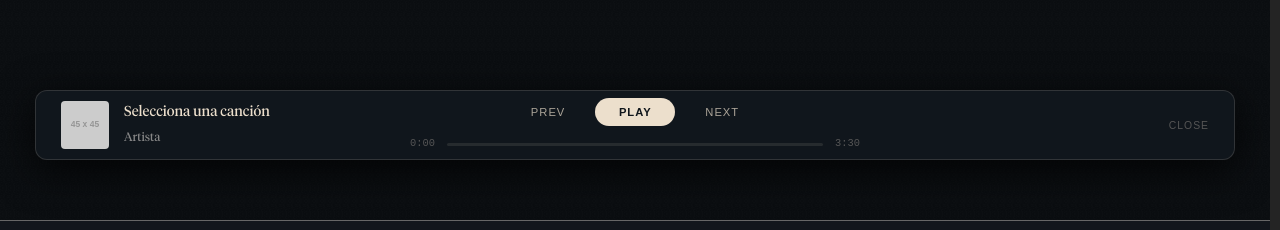
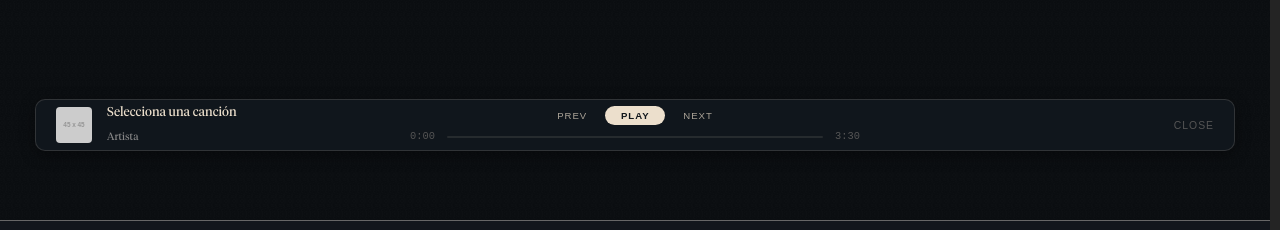
Before and after one commit to franqong/penta, a React (Vite) app in the folder frontend/: page / in a window 1280 px wide. Shown: the part 2243-2473 px from the top of the page. Built offline with nearby package versions, Linux system fonts and the light colour scheme.

Commit message:
fix: Music Player animation

```diff
--- a/frontend/src/components/MusicPlayer.css
+++ b/frontend/src/components/MusicPlayer.css
@@ -1,30 +1,45 @@
 /* MusicPlayer.css */
 
+.music-player-placeholder {
+  width: 100%;
+  height: 110px; /* Siempre ocupa su lugar, evitando que el footer se mueva al scrollear */
+  display: flex;
+  justify-content: center;
+  align-items: center;
+  position: relative;
+  z-index: 1000;
+  margin-top: 20px;
+}
+
 .global-player-container {
+  width: 100%;
+  display: flex;
+  justify-content: center;
+  box-sizing: border-box;
+  padding: 0 30px;
+  transition: all 0.35s cubic-bezier(0.4, 0, 0.2, 1);
+}
+
+/* ESTADO FLOTANTE */
+.global-player-container.floating {
   position: fixed;
   bottom: 20px;
   left: 0;
-  width: 100%;
-  display: flex;
-  justify-content: center;
-  padding: 0 30px;
-  box-sizing: border-box;
   z-index: 9999;
-  pointer-events: none;
-  transition: all 0.3s cubic-bezier(0.4, 0, 0.2, 1);
+  pointer-events: none; /* Dejamos que los clicks pasen por detrás si no se toca la barra */
 }
 
-/* REPRODUCTOR EN EL FLUJO (Docked above footer) */
+/* ESTADO ACOPLADO (Docked) */
 .global-player-container.docked {
-  position: static;
-  margin-top: 40px;
-  margin-bottom: 20px;
-  padding: 0 30px;
+  position: relative;
+  bottom: auto;
+  left: auto;
+  padding: 0;
   pointer-events: auto;
 }
 
 .global-player-bar {
-  pointer-events: auto;
+  pointer-events: auto; /* Activamos clicks siempre para la barra */
   width: 100%;
   max-width: 1200px;
   height: 70px;
@@ -36,43 +51,15 @@
   padding: 0 25px;
   border: 1px solid rgba(236, 223, 204, 0.15);
   box-shadow: 0 10px 40px rgba(0, 0, 0, 0.8);
-  transition: height 0.3s ease, padding 0.3s ease;
+  transition: height 0.3s ease, padding 0.3s ease, border-radius 0.3s ease;
 }
 
-/* REPRODUCTOR ENCOGIDO (Shrink) */
-.global-player-container.shrink .global-player-bar {
-  height: 50px;
+/* REPRODUCTOR ENCOGIDO (Solo cuando está acoplado) */
+.global-player-container.docked .global-player-bar {
+  height: 52px;
   padding: 0 20px;
-}
-
-.global-player-container.shrink .player-info-global img {
-  width: 36px;
-  height: 36px;
-}
-
-.global-player-container.shrink .global-details .song {
-  font-size: 0.8rem;
-}
-
-.global-player-container.shrink .global-details .artist {
-  font-size: 0.65rem;
-}
-
-.global-player-container.shrink .player-center-controls {
-  gap: 4px;
-}
-
-.global-player-container.shrink .control-buttons {
-  gap: 15px;
-}
-
-.global-player-container.shrink .btn-play-pause {
-  padding: 4px 12px;
-  min-width: 60px;
-}
-
-.global-player-container.shrink .progress-bar-bg {
-  height: 2px;
+  border-radius: 10px;
+  box-shadow: 0 4px 15px rgba(0, 0, 0, 0.4);
 }
 
 /* IZQUIERDA */
@@ -88,7 +75,12 @@
   height: 48px;
   border-radius: 4px;
   object-fit: cover;
-  transition: all 0.3s ease;
+  transition: width 0.3s ease, height 0.3s ease;
+}
+
+.global-player-container.docked .player-info-global img {
+  width: 36px;
+  height: 36px;
 }
 
 .global-details .song {
@@ -99,10 +91,18 @@
   transition: font-size 0.3s ease;
 }
 
+.global-player-container.docked .global-details .song {
+  font-size: 0.8rem;
+}
+
 .global-details .artist {
   font-size: 0.75rem;
   color: #888;
   transition: font-size 0.3s ease;
+}
+
+.global-player-container.docked .global-details .artist {
+  font-size: 0.65rem;
 }
 
 /* CENTRO */
@@ -112,15 +112,23 @@
   display: flex;
   flex-direction: column;
   align-items: center;
-  gap: 10px;
-  transition: all 0.3s ease;
+  gap: 8px;
+  transition: gap 0.3s ease;
+}
+
+.global-player-container.docked .player-center-controls {
+  gap: 4px;
 }
 
 .control-buttons {
   display: flex;
   align-items: center;
   gap: 30px;
-  transition: all 0.3s ease;
+  transition: gap 0.3s ease;
+}
+
+.global-player-container.docked .control-buttons {
+  gap: 18px;
 }
 
 .control-buttons button {
@@ -132,10 +140,12 @@
   font-size: 0.7rem;
   letter-spacing: 1px;
   opacity: 0.7;
-  transition: opacity 0.2s;
+  transition: opacity 0.2s, font-size 0.3s ease;
 }
 
-.control-buttons button:hover { opacity: 1; }
+.global-player-container.docked .control-buttons button {
+  font-size: 0.6rem;
+}
 
 .btn-play-pause {
   background: #ECDFCC !important;
@@ -145,6 +155,12 @@
   border-radius: 20px;
   min-width: 80px;
   opacity: 1 !important;
+  transition: all 0.3s ease;
+}
+
+.global-player-container.docked .btn-play-pause {
+  padding: 4px 12px;
+  min-width: 60px;
 }
 
 /* BARRA DE PROGRESO */
@@ -167,6 +183,11 @@
   background: rgba(236, 223, 204, 0.1);
   border-radius: 2px;
   position: relative;
+  transition: height 0.3s ease;
+}
+
+.global-player-container.docked .progress-bar-bg {
+  height: 2px;
 }
 
 .progress-bar-fill {
--- a/frontend/src/components/MusicPlayer.jsx
+++ b/frontend/src/components/MusicPlayer.jsx
@@ -1,28 +1,23 @@
-import React, { useState, useEffect } from 'react';
+import React, { useState, useEffect, useRef } from 'react';
 import './MusicPlayer.css';
 
 function MusicPlayer({ track, setTrack }) {
   const [isPlaying, setIsPlaying] = useState(false);
-  const [shrink, setShrink] = useState(false);
   const [docked, setDocked] = useState(false);
+  const placeholderRef = useRef(null);
 
   useEffect(() => {
     const handleScroll = () => {
-      const scrollY = window.scrollY;
-      const windowHeight = window.innerHeight;
-      const documentHeight = document.documentElement.scrollHeight;
+      if (!placeholderRef.current) return;
 
-      // SHRINK LOGIC (Matches Header exactly)
-      if (!shrink && scrollY > 80) {
-        setShrink(true);
-      }
-      else if (shrink && scrollY < 40) {
-        setShrink(false);
-      }
+      const rect = placeholderRef.current.getBoundingClientRect();
+      const viewportHeight = window.innerHeight;
 
-      // DOCKED LOGIC (Detect proximity to footer)
-      // If bottom of viewport is near bottom of document
-      if (windowHeight + scrollY >= documentHeight - 140) {
+      // Determinamos si el lugar donde debe "aterrizar" la barra ya es visible.
+      // Usamos un pequeño margen para que el aterrizaje sea suave.
+      const isVisible = rect.top <= viewportHeight - 90;
+
+      if (isVisible) {
         setDocked(true);
       } else {
         setDocked(false);
@@ -30,17 +25,22 @@ function MusicPlayer({ track, setTrack }) {
     };
 
     window.addEventListener("scroll", handleScroll);
-    handleScroll(); // Initial check
-    return () => window.removeEventListener("scroll", handleScroll);
-  }, [shrink]);
+    window.addEventListener("resize", handleScroll);
+    handleScroll(); // Chequeo inicial
+    return () => {
+      window.removeEventListener("scroll", handleScroll);
+      window.removeEventListener("resize", handleScroll);
+    };
+  }, []);
 
   if (!track) return null;
 
   return (
-    <div className={`global-player-container ${shrink ? 'shrink' : ''} ${docked ? 'docked' : ''}`}>
+    <div className="music-player-placeholder" ref={placeholderRef}>
+      <div className={`global-player-container ${docked ? 'docked' : 'floating'}`}>
         <div className="global-player-bar">
 
-        {/* IZQUIERDA: Info de la canción */}
+          {/* IZQUIERDA */}
           <div className="player-info-global">
             <img src={track.image} alt={track.song} />
             <div className="global-details">
@@ -49,7 +49,7 @@ function MusicPlayer({ track, setTrack }) {
             </div>
           </div>
 
-        {/* CENTRO: Controles esenciales y barra de progreso */}
+          {/* CENTRO */}
           <div className="player-center-controls">
             <div className="control-buttons">
               <button className="btn-skip">prev</button>
@@ -71,13 +71,14 @@ function MusicPlayer({ track, setTrack }) {
             </div>
           </div>
 
-        {/* DERECHA: Cerrar */}
+          {/* DERECHA */}
           <div className="player-right-options">
             <button className="close-player" onClick={() => setTrack(null)}>close</button>
           </div>
 
         </div>
       </div>
+    </div>
   );
 }
 
```
Lines whose indentation alone changed are shown as unchanged.
